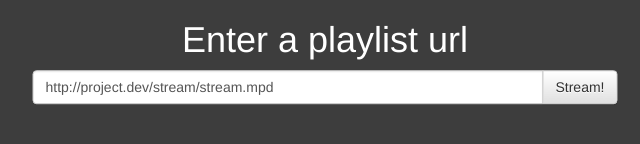
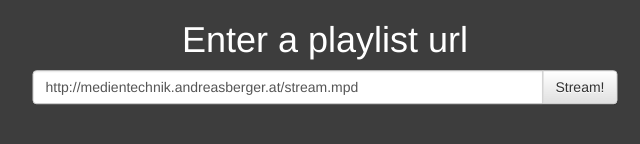
Before and after one commit to anberger/MPEG-dash-player, a plain HTML site: page index.html in a window 1280 px wide. Shown: the part 348-492 px from the top of the page, 315-955 px from the left. Drawn offline with nearby package versions, Linux system fonts and the light colour scheme.

Commit message:
- changed default url to remote server

```diff
--- a/index.html
+++ b/index.html
@@ -16,7 +16,7 @@
         <div class="row">
             <div class="col-lg-12">
                 <div class="input-group">
-                    <input id="playlist" type="text" value="http://project.dev/stream/stream.mpd" class="form-control" placeholder="Paste a master playlist url...">
+                    <input id="playlist" type="text" value="http://medientechnik.andreasberger.at/stream.mpd" class="form-control" placeholder="Paste a master playlist url...">
                     <span class="input-group-btn">
                         <button id="stream" class="btn btn-default" type="button">Stream!</button>
                     </span>
```
